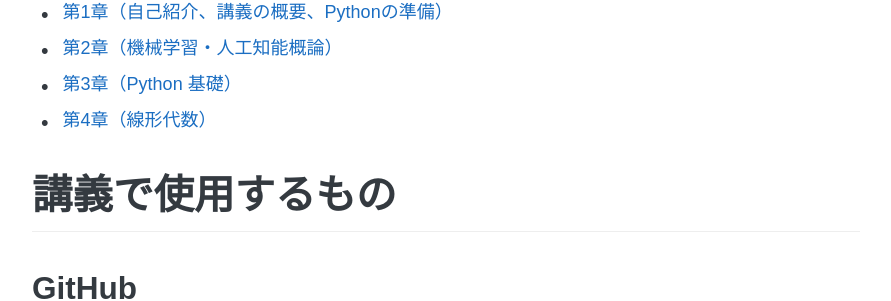
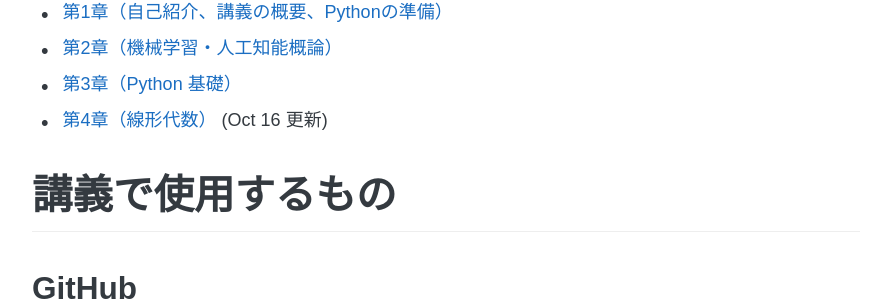
Before and after one commit to kanojikajino/kanojikajino.github.io, a Jekyll site: the page built from _lectures/2020/applied_analytics/index.md, in a window 1280 px wide. Shown: the part 489-790 px from the top of the page, without its empty margins (194-1085 px from the left). Built offline with Jekyll 4.4.1, drawn with Linux system fonts in a browser that asks for light colours; some web fonts are replaced; a script that is not in the unit is left out.

Commit message:
update 4

```diff
--- a/_lectures/2020/applied_analytics/index.md
+++ b/_lectures/2020/applied_analytics/index.md
@@ -15,7 +15,7 @@ permalink: /lectures/2020/applied_analytics
 - [第1章（自己紹介、講義の概要、Pythonの準備）](/lectures/2020/applied_analytics/1.pdf)
 - [第2章（機械学習・人工知能概論）](/lectures/2020/applied_analytics/2.pdf)
 - [第3章（Python 基礎）](/lectures/2020/applied_analytics/3.pdf)
-- [第4章（線形代数）](/lectures/2020/applied_analytics/4.pdf)
+- [第4章（線形代数）](/lectures/2020/applied_analytics/4.pdf) (Oct 16 更新)
 
 # 講義で使用するもの
 
```
Also changed, not shown: 1 other file.
